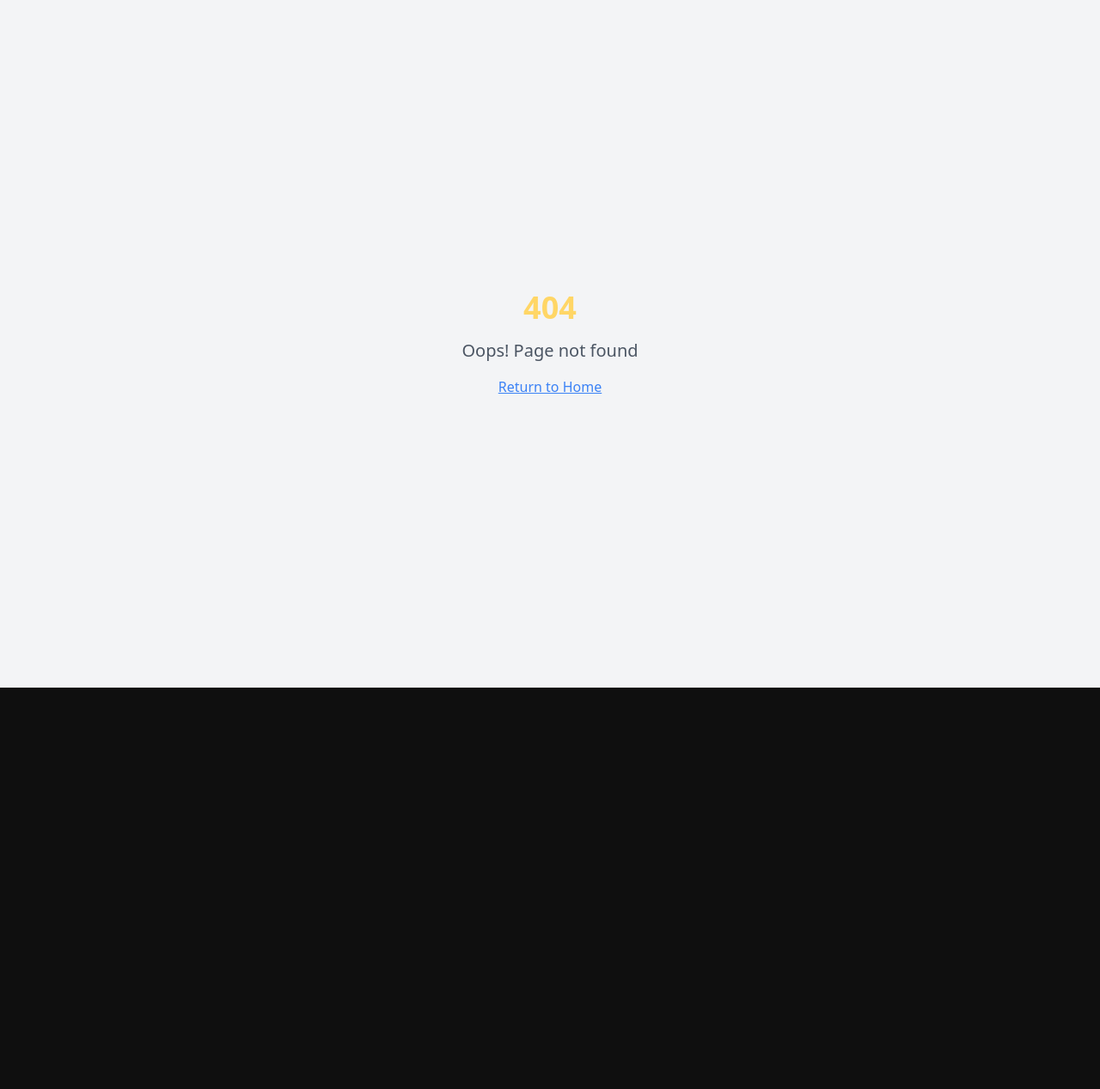
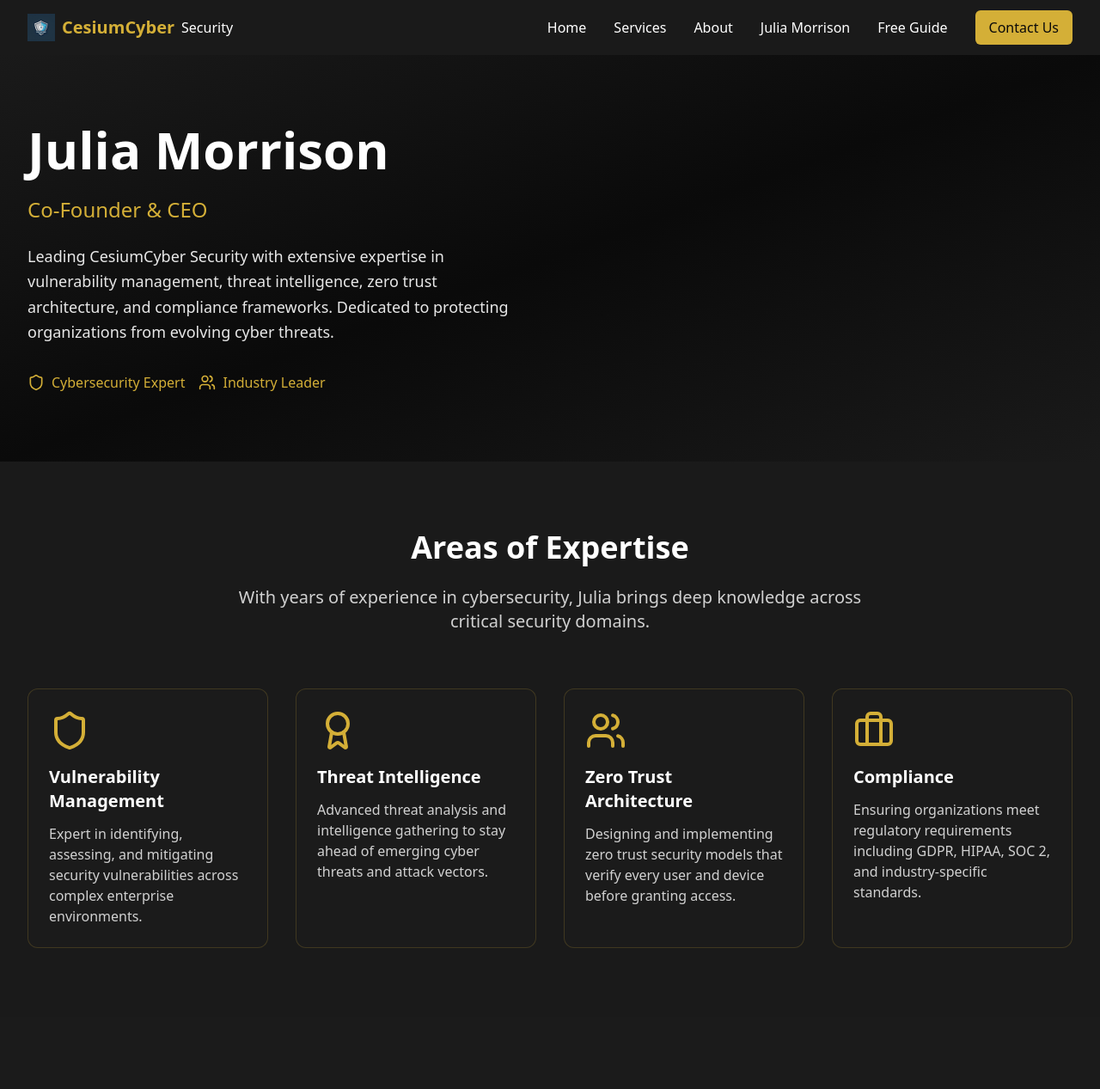
Before and after one commit to sleehoco/cesium, a React (Vite) app: page /julia-morrison in a window 1280 px wide. Before the commit this address had no page. Shown: the top 1267 px of the page at 86% size. Before the commit the page ends 800 px from the top, so only its background shows below. Built offline with nearby package versions, Linux system fonts and the light colour scheme.

Commit message:
Add co-founder information
Update the Julia Morrison page with co-founder details.

```diff
--- a/src/App.tsx
+++ b/src/App.tsx
@@ -8,6 +8,7 @@ import Index from "./pages/Index";
 import Services from "./pages/Services";
 import Contact from "./pages/Contact";
 import PdfDownload from "./pages/PdfDownload";
+import JuliaMorrison from "./pages/JuliaMorrison";
 import Login from "./pages/Login";
 import ClientDashboard from "./pages/ClientDashboard";
 import BrowserFingerprintingDemo from "./pages/BrowserFingerprintingDemo";
@@ -50,6 +51,7 @@ const App = () => {
             <Route path="/services" element={<Services />} />
             <Route path="/contact" element={<Contact />} />
             <Route path="/pdf-download" element={<PdfDownload />} />
+            <Route path="/julia-morrison" element={<JuliaMorrison />} />
             <Route path="/browser-fingerprinting-demo" element={<BrowserFingerprintingDemo />} />
             <Route path="/login" element={<Login />} />
             <Route
--- a/src/components/layout/Navbar.tsx
+++ b/src/components/layout/Navbar.tsx
@@ -85,6 +85,12 @@ const Navbar = () => {
               About
             </button>
             <Link
+              to="/julia-morrison"
+              className="text-white hover:text-cesium transition-colors"
+            >
+              Julia Morrison
+            </Link>
+            <Link
               to="/pdf-download"
               className="text-white hover:text-cesium transition-colors"
             >
@@ -151,6 +157,13 @@ const Navbar = () => {
                 About
               </button>
               <Link
+                to="/julia-morrison"
+                className="block px-3 py-2 text-white hover:text-cesium transition-colors"
+                onClick={() => setIsOpen(false)}
+              >
+                Julia Morrison
+              </Link>
+              <Link
                 to="/pdf-download"
                 className="block px-3 py-2 text-white hover:text-cesium transition-colors"
                 onClick={() => setIsOpen(false)}
--- /dev/null
+++ b/src/pages/JuliaMorrison.tsx
@@ -0,0 +1,153 @@
+import React from 'react';
+import Navbar from '../components/layout/Navbar';
+import Footer from '../components/layout/Footer';
+import MetaTags from '../components/utils/MetaTags';
+import ImageOptimizer from '../components/utils/ImageOptimizer';
+import { Shield, Users, Award, Briefcase } from 'lucide-react';
+
+const JuliaMorrison = () => {
+  return (
+    <div className="bg-cyber min-h-screen">
+      <MetaTags
+        title="Julia Morrison - Co-Founder & CEO | CesiumCyber Security"
+        description="Meet Julia Morrison, Co-Founder and CEO of CesiumCyber Security. Expert in vulnerability management, threat intelligence, zero trust, and compliance."
+        keywords="Julia Morrison, CesiumCyber, CEO, co-founder, cybersecurity expert, vulnerability management, threat intelligence, zero trust, compliance"
+        url="https://cesiumcyber.com/julia-morrison"
+        canonical="https://cesiumcyber.com/julia-morrison"
+      />
+      <Navbar />
+
+      <main className="pt-16">
+        {/* Hero Section */}
+        <section className="py-20 bg-gradient-to-br from-cyber via-cyber-dark to-cyber">
+          <div className="max-w-7xl mx-auto px-4 sm:px-6 lg:px-8">
+            <div className="grid md:grid-cols-2 gap-12 items-center">
+              <div>
+                <h1 className="text-4xl md:text-6xl font-bold text-white mb-6">
+                  Julia Morrison
+                </h1>
+                <p className="text-xl md:text-2xl text-cesium mb-6">
+                  Co-Founder & CEO
+                </p>
+                <p className="text-lg text-white/90 mb-8 leading-relaxed">
+                  Leading CesiumCyber Security with extensive expertise in vulnerability management,
+                  threat intelligence, zero trust architecture, and compliance frameworks.
+                  Dedicated to protecting organizations from evolving cyber threats.
+                </p>
+                <div className="flex flex-wrap gap-4">
+                  <div className="flex items-center text-cesium">
+                    <Shield className="w-5 h-5 mr-2" />
+                    <span>Cybersecurity Expert</span>
+                  </div>
+                  <div className="flex items-center text-cesium">
+                    <Users className="w-5 h-5 mr-2" />
+                    <span>Industry Leader</span>
+                  </div>
+                </div>
+              </div>
+
+              <div className="flex justify-center">
+                <div className="relative">
+                  <div className="absolute inset-0 bg-cesium/20 rounded-2xl blur-xl"></div>
+                  <ImageOptimizer
+                    src="/lovable-uploads/b24b90f5-8a07-4589-821e-d614e2703fa9.png"
+                    alt="Julia Morrison - Co-Founder & CEO of CesiumCyber Security"
+                    className="relative rounded-2xl w-80 h-80 object-cover border-2 border-cesium/30"
+                    priority={true}
+                  />
+                </div>
+              </div>
+            </div>
+          </div>
+        </section>
+
+        {/* Expertise Section */}
+        <section className="py-20">
+          <div className="max-w-7xl mx-auto px-4 sm:px-6 lg:px-8">
+            <div className="text-center mb-16">
+              <h2 className="text-3xl md:text-4xl font-bold text-white mb-6">
+                Areas of Expertise
+              </h2>
+              <p className="text-xl text-white/80 max-w-3xl mx-auto">
+                With years of experience in cybersecurity, Julia brings deep knowledge
+                across critical security domains.
+              </p>
+            </div>
+
+            <div className="grid md:grid-cols-2 lg:grid-cols-4 gap-8">
+              <div className="bg-cyber-light/10 p-6 rounded-xl border border-cesium/20 hover:border-cesium/40 transition-colors">
+                <Shield className="w-12 h-12 text-cesium mb-4" />
+                <h3 className="text-xl font-semibold text-white mb-3">
+                  Vulnerability Management
+                </h3>
+                <p className="text-white/80">
+                  Expert in identifying, assessing, and mitigating security vulnerabilities
+                  across complex enterprise environments.
+                </p>
+              </div>
+
+              <div className="bg-cyber-light/10 p-6 rounded-xl border border-cesium/20 hover:border-cesium/40 transition-colors">
+                <Award className="w-12 h-12 text-cesium mb-4" />
+                <h3 className="text-xl font-semibold text-white mb-3">
+                  Threat Intelligence
+                </h3>
+                <p className="text-white/80">
+                  Advanced threat analysis and intelligence gathering to stay ahead
+                  of emerging cyber threats and attack vectors.
+                </p>
+              </div>
+
+              <div className="bg-cyber-light/10 p-6 rounded-xl border border-cesium/20 hover:border-cesium/40 transition-colors">
+                <Users className="w-12 h-12 text-cesium mb-4" />
+                <h3 className="text-xl font-semibold text-white mb-3">
+                  Zero Trust Architecture
+                </h3>
+                <p className="text-white/80">
+                  Designing and implementing zero trust security models that verify
+                  every user and device before granting access.
+                </p>
+              </div>
+
+              <div className="bg-cyber-light/10 p-6 rounded-xl border border-cesium/20 hover:border-cesium/40 transition-colors">
+                <Briefcase className="w-12 h-12 text-cesium mb-4" />
+                <h3 className="text-xl font-semibold text-white mb-3">
+                  Compliance
+                </h3>
+                <p className="text-white/80">
+                  Ensuring organizations meet regulatory requirements including
+                  GDPR, HIPAA, SOC 2, and industry-specific standards.
+                </p>
+              </div>
+            </div>
+          </div>
+        </section>
+
+        {/* Leadership Section */}
+        <section className="py-20 bg-cyber-light/5">
+          <div className="max-w-7xl mx-auto px-4 sm:px-6 lg:px-8">
+            <div className="max-w-4xl mx-auto text-center">
+              <h2 className="text-3xl md:text-4xl font-bold text-white mb-8">
+                Leadership at CesiumCyber
+              </h2>
+              <p className="text-lg text-white/90 mb-8 leading-relaxed">
+                As Co-Founder and CEO of CesiumCyber Security, Julia leads our mission to provide
+                comprehensive cybersecurity solutions that protect businesses from evolving threats.
+                Her vision drives our commitment to excellence in penetration testing, vulnerability
+                assessments, and security consulting services.
+              </p>
+              <p className="text-lg text-white/90 leading-relaxed">
+                Under her leadership, CesiumCyber has established itself as a trusted partner for
+                organizations seeking to strengthen their security posture and achieve compliance
+                with industry standards and regulations.
+              </p>
+            </div>
+          </div>
+        </section>
+      </main>
+
+      <Footer />
+    </div>
+  );
+};
+
+export default JuliaMorrison;
```
